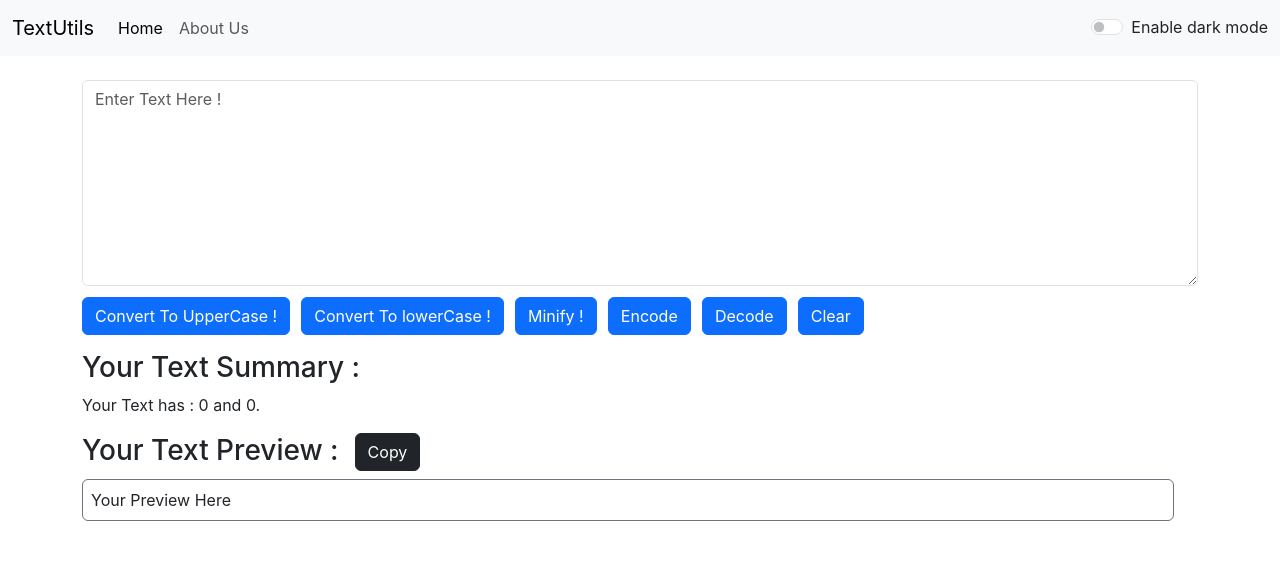
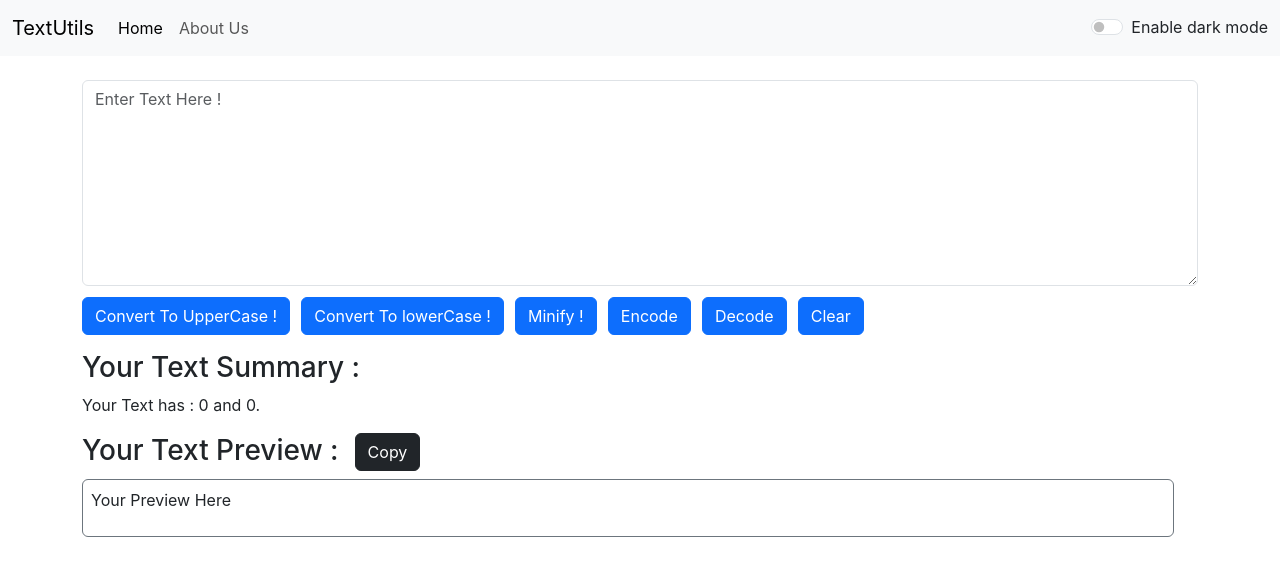
Before and after one commit to praveenadrosonic/newproject, a React (Create React App) app: page / in a window 1280 px wide. Shown: the top 576 px of the page. Built offline with nearby package versions, Linux system fonts and the light colour scheme; the HTML template or start-up script is replaced by a standard one.

Commit message:
no significant change

```diff
--- a/src/Components/NavBar.js
+++ b/src/Components/NavBar.js
@@ -34,7 +34,6 @@ function TextUtils(props) {
         </div>
         </div>
     </div>
-
     </nav>
     </>
   );
--- a/src/Components/TextForm.css
+++ b/src/Components/TextForm.css
@@ -6,7 +6,11 @@
     padding-left:0 !important;
 }
 
-.textpreview{
+.textpreviewparent{
     min-height:10vh;
     padding-bottom:5vh;
 }
+
+.textpreview {
+    overflow-wrap: break-word !important;
+}
--- a/src/Components/TextForm.js
+++ b/src/Components/TextForm.js
@@ -7,9 +7,10 @@ function TextForm(props) {
   const [noOfCharacters, setNoOfCharacters] = useState(0);
 
   const onChangeofText = (event) => {
-    setText(event.target.value);
-    setNoOfWords(text.split(" ").length);
-    setNoOfCharacters(text.length);
+    const newText = event.target.value;
+    setText(newText);
+    setNoOfWords(newText.split(" ").length);
+    setNoOfCharacters(newText.length);
   };
   const convertUppercase = () => {
     const newText = text.toUpperCase();
@@ -38,7 +39,6 @@ function TextForm(props) {
     } catch(e) {
       console.err('error in encoding',e);
     }
-
   };
 
   const decodeEscapeToggle = () => {
@@ -53,7 +53,7 @@ function TextForm(props) {
   const clearText = () => {
     setText("");
     props.showAlert('success','TextArea Cleared!');
-  };
+  };;
 
   const copytoClipboard = () => {
     navigator.clipboard.writeText(text);
@@ -112,7 +112,7 @@ function TextForm(props) {
             <div
               className={`my-2 container text-${
                 props.mode === "dark" ? "light" : "dark"
-              } leftPaddingnone textpreview`}>
+              } leftPaddingnone textpreviewparent`}>
               <h3>
                 Your Text Preview :
                 <button
@@ -123,7 +123,7 @@ function TextForm(props) {
                   Copy
                 </button>
               </h3>
-              <p className="border border-secondary rounded p-2 my-2">{text !== ''? text:'Your Preview Here'}</p>
+              <div   className=" textpreview border border-secondary rounded p-2 my-2 textpreview"><p>{text !== ''? text:'Your Preview Here'}</p></div>
             </div>
           </div>
         </div>
```
